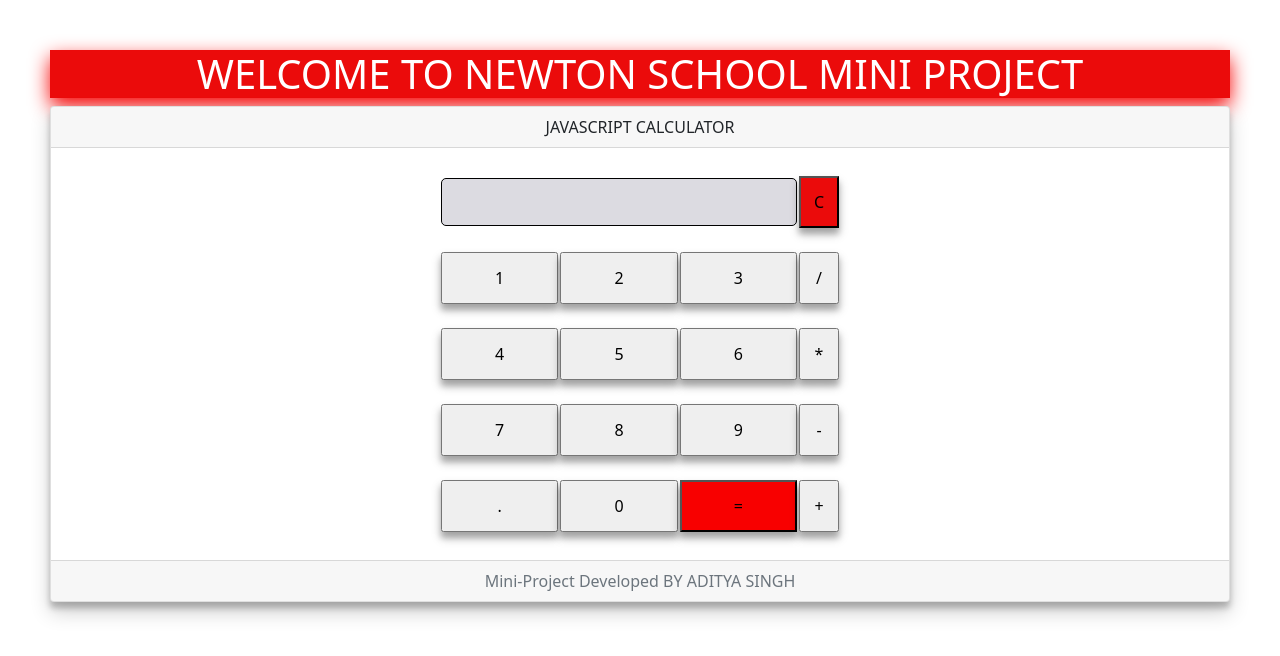
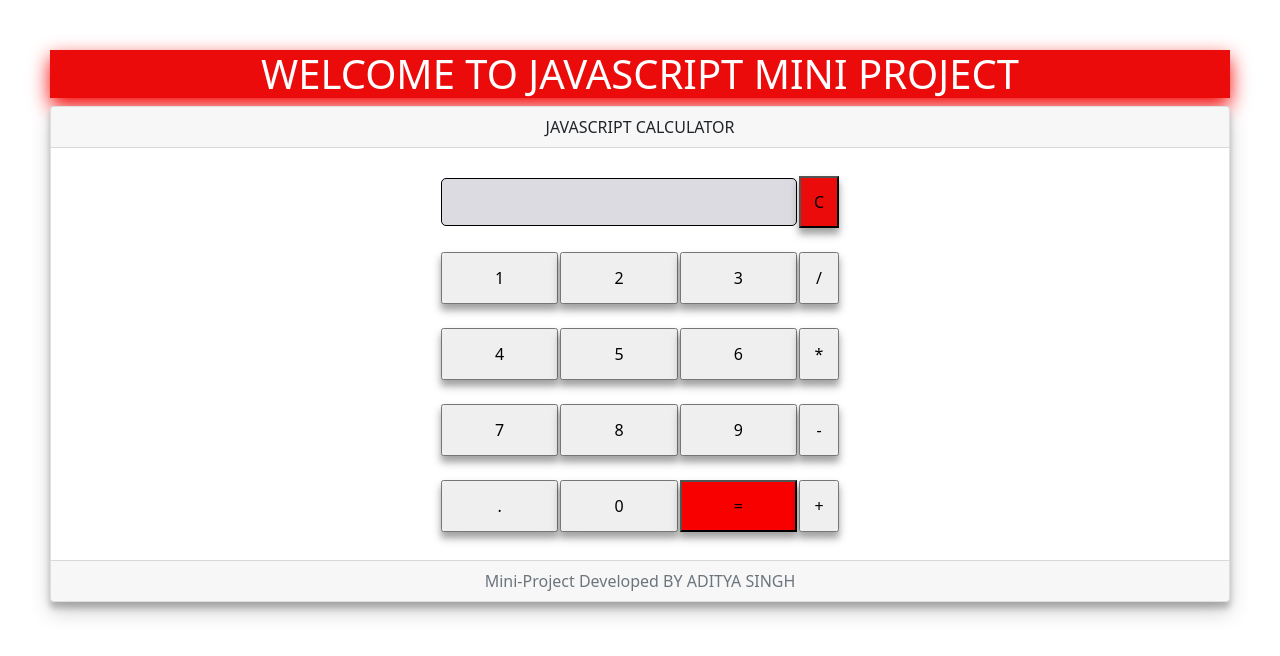
Before and after one commit to adityasingh-bot/Javascript-Calculator, a plain HTML site: page index.html in a window 1280 px wide. Drawn offline with nearby package versions, Linux system fonts and the light colour scheme.

Commit message:
Update index.html

```diff
--- a/index.html
+++ b/index.html
@@ -49,7 +49,7 @@
      }</style>
   </head>
 <body style="padding:50px;">
-  <center style="background-color:#eb0b0b;color: white; box-shadow: #f80000 0px 8px 20px;"><h1 >WELCOME TO NEWTON SCHOOL MINI PROJECT</h1></center>
+  <center style="background-color:#eb0b0b;color: white; box-shadow: #f80000 0px 8px 20px;"><h1 >WELCOME TO JAVASCRIPT MINI PROJECT</h1></center>
   <div class="card text-center" >
     <div class="card-header">
       JAVASCRIPT CALCULATOR
```
